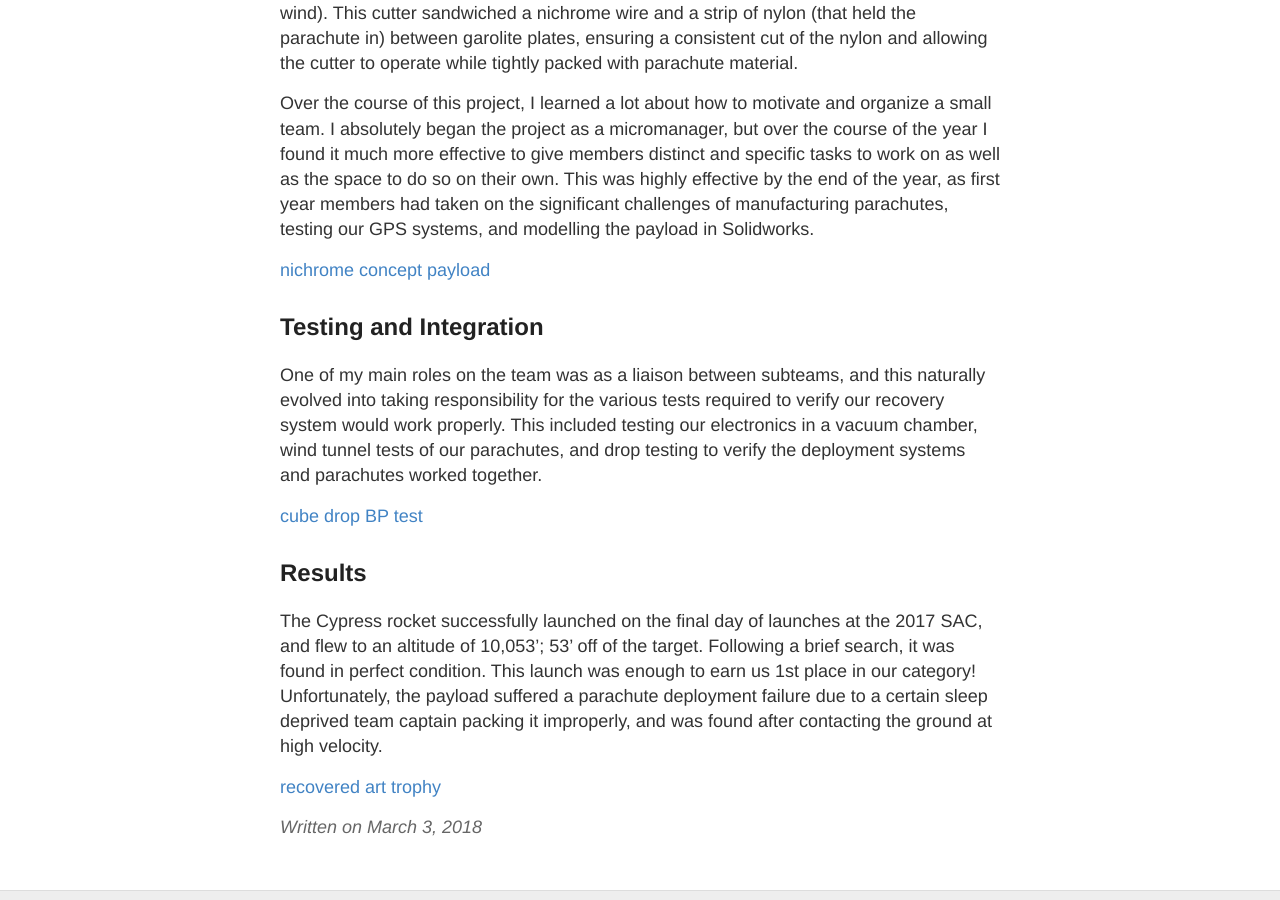
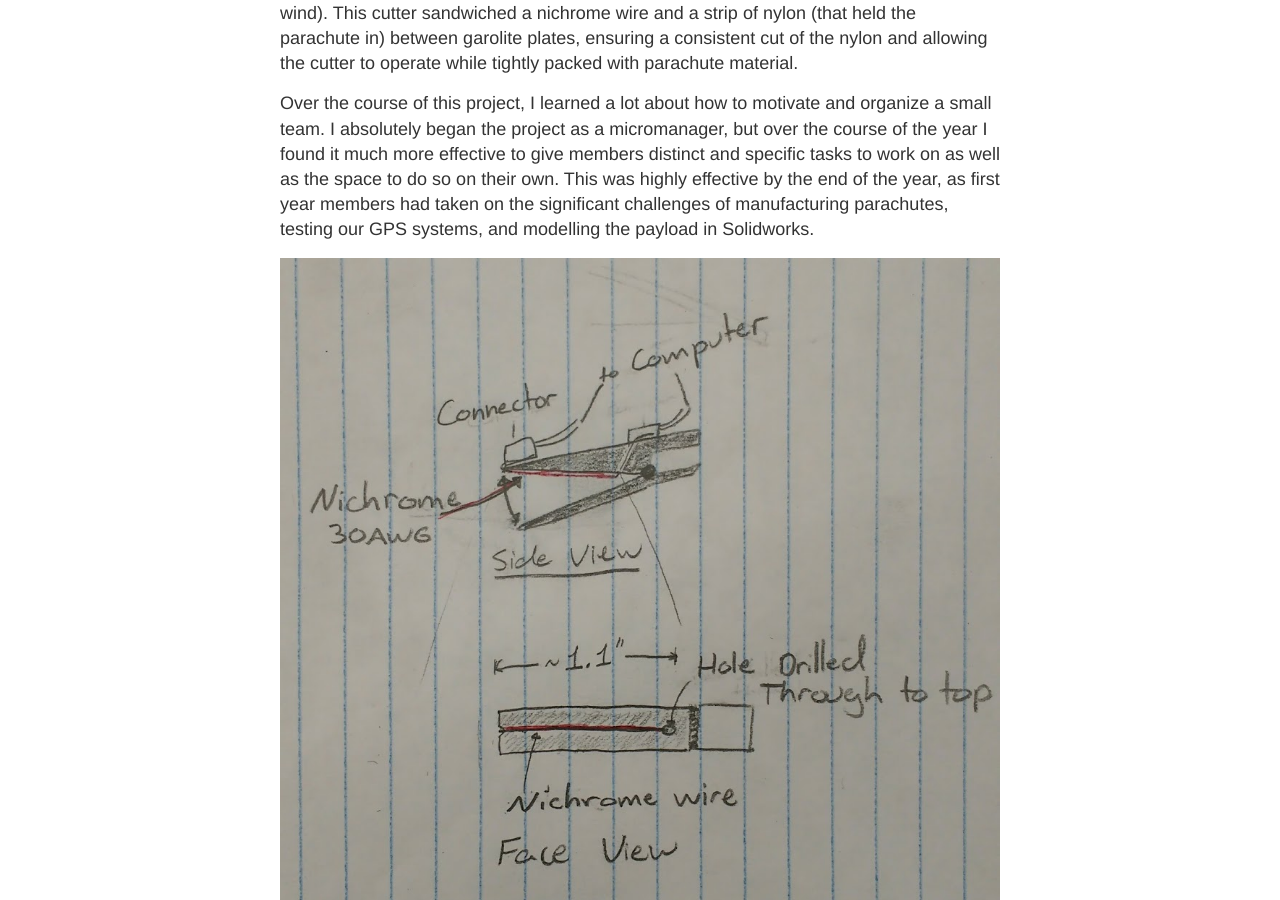
Before and after one commit to jorenj/jorenj.github.io, a Jekyll site: the page built from _posts/2018-03-03-Rocket16.md, in a window 1280 px wide and 900 px high, scrolled down 2700 px. Built offline with Jekyll 4.4.1, drawn with Linux system fonts in a browser that asks for light colours.

Commit message:
image fix

```diff
--- a/_posts/2018-03-03-Rocket16.md
+++ b/_posts/2018-03-03-Rocket16.md
@@ -26,18 +26,18 @@ I designed the power supply PCB, designed and machined the inter-payload mechani
 
 Over the course of this project, I learned a lot about how to motivate and organize a small team. I absolutely began the project as a micromanager, but over the course of the year I found it much more effective to give members distinct and specific tasks to work on as well as the space to do so on their own. This was highly effective by the end of the year, as first year members had taken on the significant challenges of manufacturing parachutes, testing our GPS systems, and modelling the payload in Solidworks.
 
-[nichrome concept](/images/Rocket/nichrome_concept.jpg)
-[payload](/images/Rocket/payload_prelaunch2.jpg)
+![nichrome concept](/images/Rocket/nichrome_concept.jpg)
+![payload](/images/Rocket/payload_prelaunch2.jpg)
 
 ## Testing and Integration
 One of my main roles on the team was as a liaison between subteams, and this naturally evolved into taking responsibility for the various tests required to verify our recovery system would work properly. This included testing our electronics in a vacuum chamber, wind tunnel tests of our parachutes, and drop testing to verify the deployment systems and parachutes worked together.
 
-[cube drop](/images/Rocket/cube_drop.jpg)
-[BP test](/images/Rocket/BP_deployment.jpg)
+![cube drop](/images/Rocket/cube_drop.jpg)
+![BP test](/images/Rocket/BP_deployment.jpg)
 
 ## Results
 The Cypress rocket successfully launched on the final day of launches at the 2017 SAC, and flew to an altitude of 10,053'; 53' off of the target. Following a brief search, it was found in perfect condition. This launch was enough to earn us 1st place in our category! Unfortunately, the payload suffered a parachute deployment failure due to a certain sleep deprived team captain packing it improperly, and was found after contacting the ground at high velocity.
 
-[recovered](/images/Rocket/recovered.png)
-[art](/images/Rocket/payloadart.jpg)
-[trophy](/images/Rocket/trophy.jpg)
+![recovered](/images/Rocket/recovered.png)
+![art](/images/Rocket/payloadart.jpg)
+![trophy](/images/Rocket/trophy.jpg)
```
